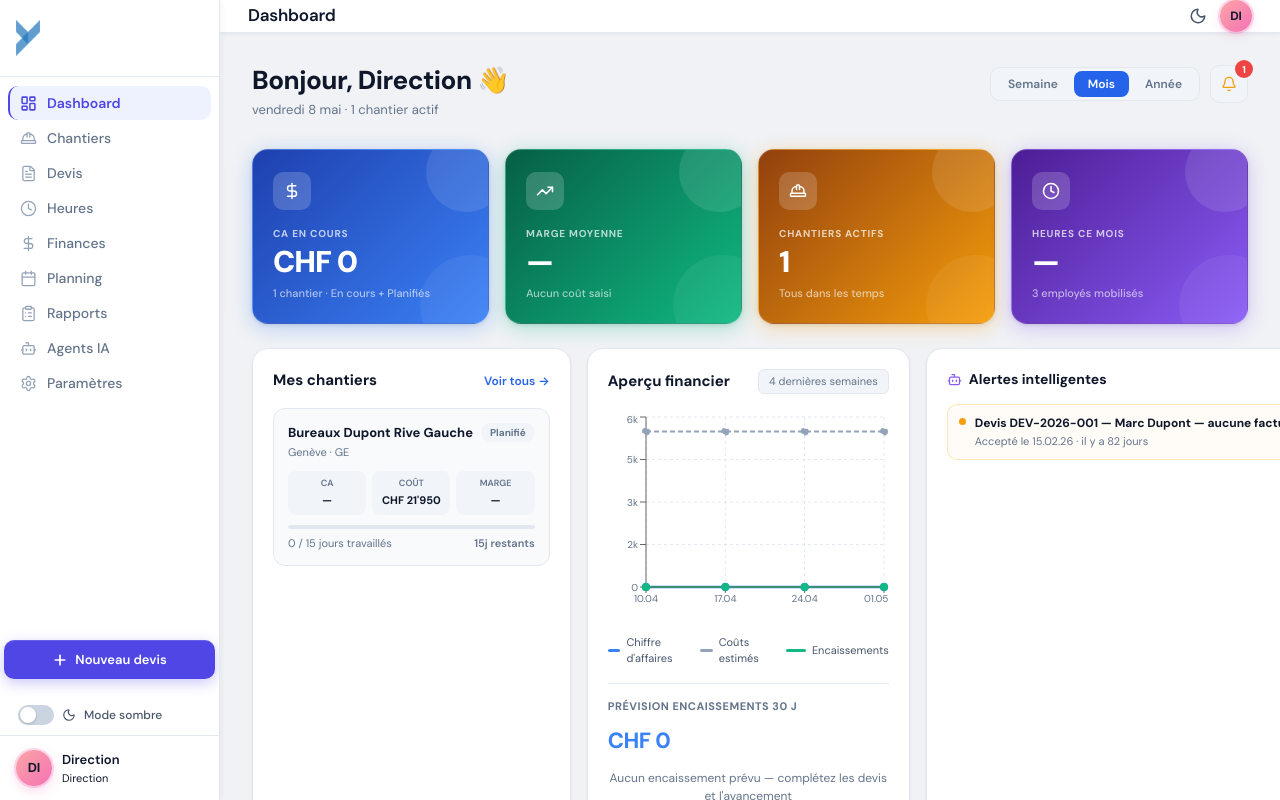
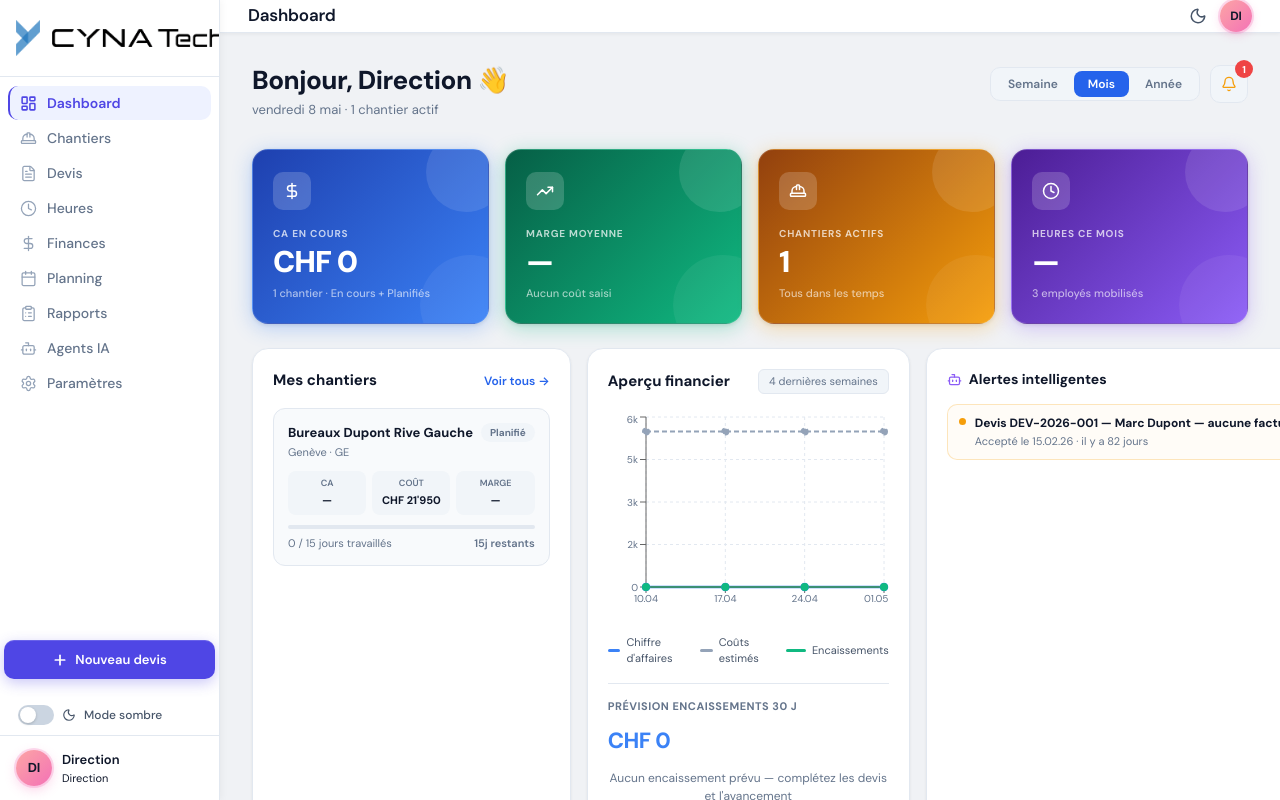
Before and after one commit to Valdrin72/gestion-chantier, a React (Create React App) app: page / in a window 1280 px wide. Built offline with nearby package versions, Linux system fonts and the light colour scheme.

Commit message:
design: logo CYNA Tech officiel à droite du Y dans sidebar
PDF converti en PNG, fond transparent, détouré → public/logo-cyna-tech.png.
Remplace le texte CSS par l'image officielle.

https://claude.ai/code/session_015UF12ZaB73iH4YE9Y6f2Ly

```diff
--- a/src/components/Layout.js
+++ b/src/components/Layout.js
@@ -14,14 +14,19 @@ export function Sidebar({ sidebarOuvert, setSidebarOuvert, navAutorisees, page,
               height: 36,
               width: 'auto',
               objectFit: 'contain',
-              filter: darkMode ? 'brightness(0) invert(1)' : 'none',
               flexShrink: 0,
             }}
           />
-          <div style={{ display: 'flex', flexDirection: 'column', lineHeight: 1.1 }}>
-            <span style={{ fontSize: 17, fontWeight: 700, letterSpacing: '0.18em', color: '#ffffff', fontFamily: "'Helvetica Neue', Arial, sans-serif", textTransform: 'uppercase' }}>CYNA</span>
-            <span style={{ fontSize: 11, fontWeight: 400, letterSpacing: '0.22em', color: 'rgba(255,255,255,0.65)', fontFamily: "'Helvetica Neue', Arial, sans-serif", textTransform: 'uppercase' }}>Tech</span>
-          </div>
+          <img
+            src={`${process.env.PUBLIC_URL}/logo-cyna-tech.png`}
+            alt="CYNA Tech"
+            style={{
+              height: 18,
+              width: 'auto',
+              objectFit: 'contain',
+              filter: darkMode ? 'invert(1)' : 'none',
+            }}
+          />
         </div>
         <nav className="sidebar-nav">
           {navAutorisees.map(item => (
```
Also changed, not shown: public/logo-cyna-tech.png (added).
